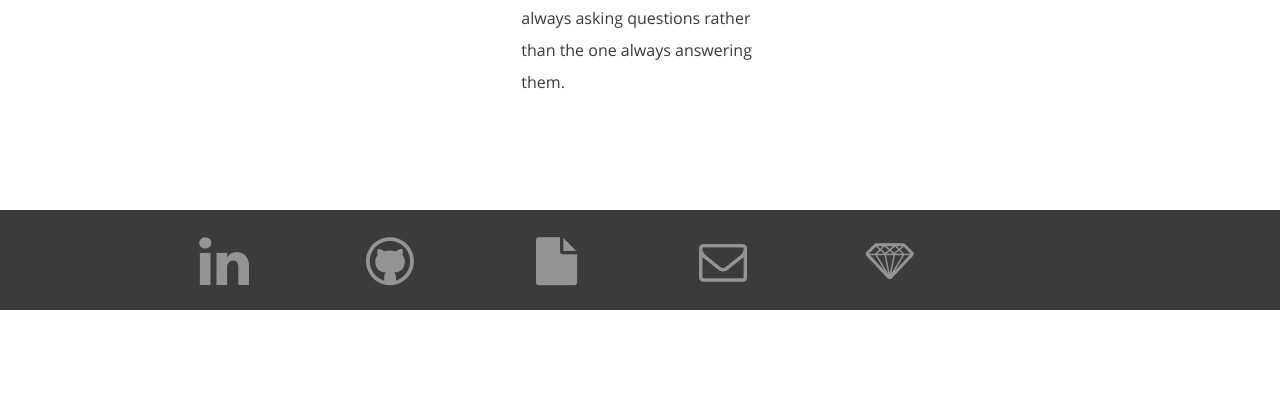
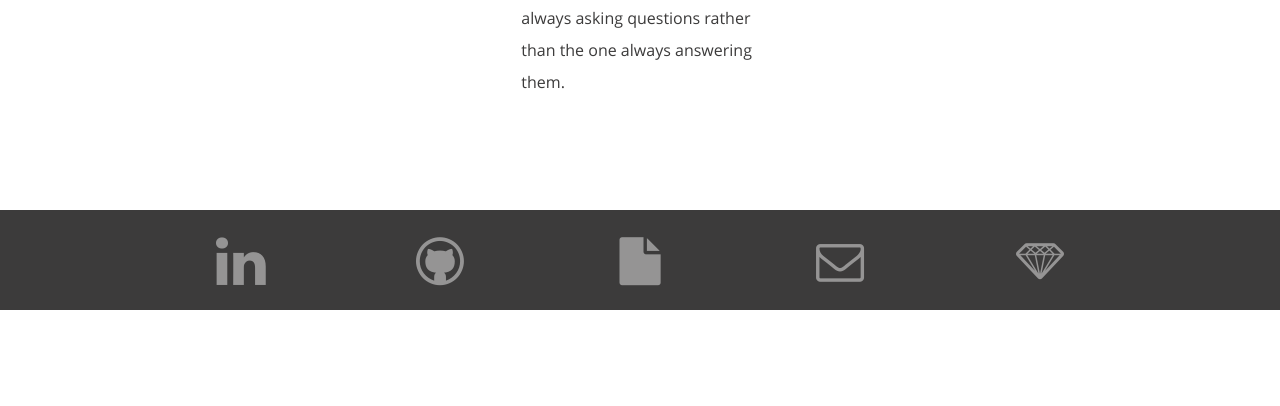
Before and after one commit to nickalto/website, a web app: file index.html in a window 1280 px wide. Shown: the part 1392-1798 px from the top of the page. Run offline with its HTML, style and script files only (its server is not run), Linux system fonts and the light colour scheme.

Commit message:
Update media_queries.css

```diff
--- a/css/media_queries.css
+++ b/css/media_queries.css
@@ -125,7 +125,7 @@ p {
   clear: both; }
 
 .social-icon {
-  width: 16.66%;
+  width: 20%;
   display: inline-block;
   float: left;
   text-align: center; }
```
